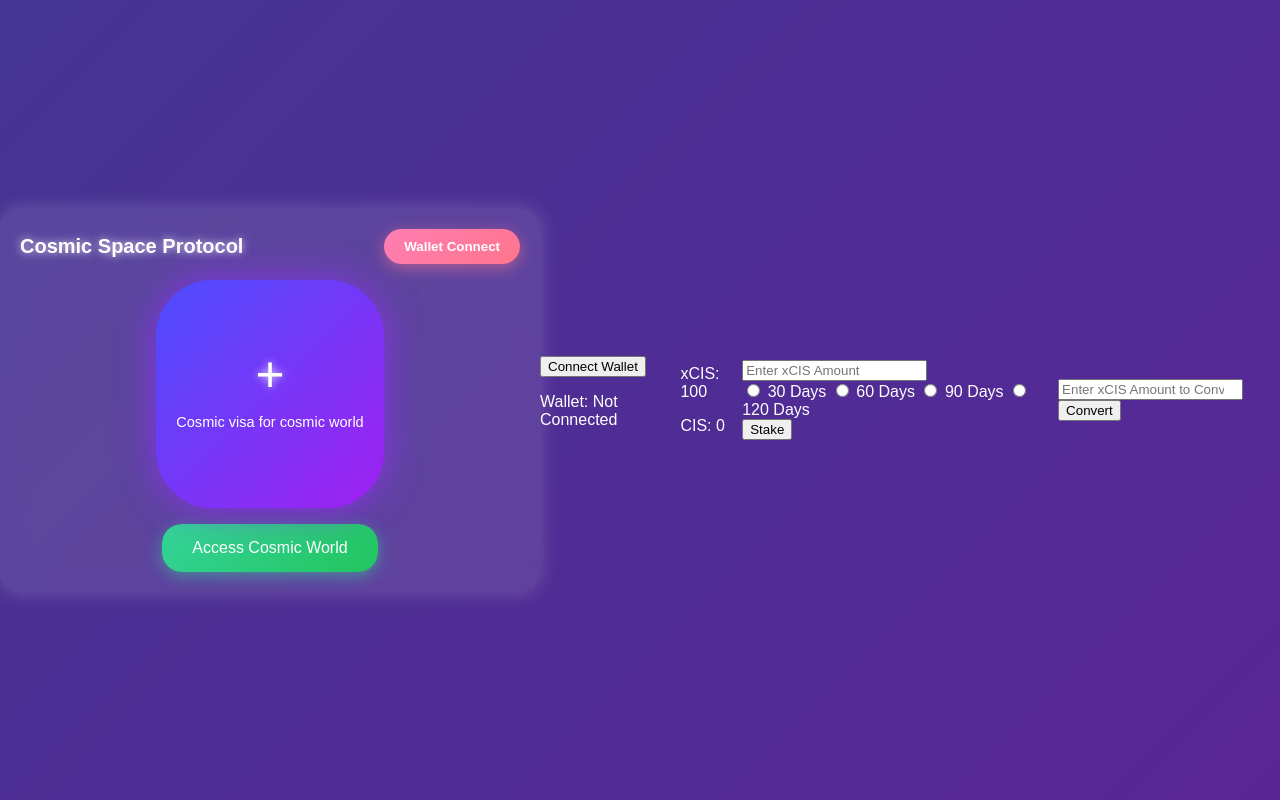
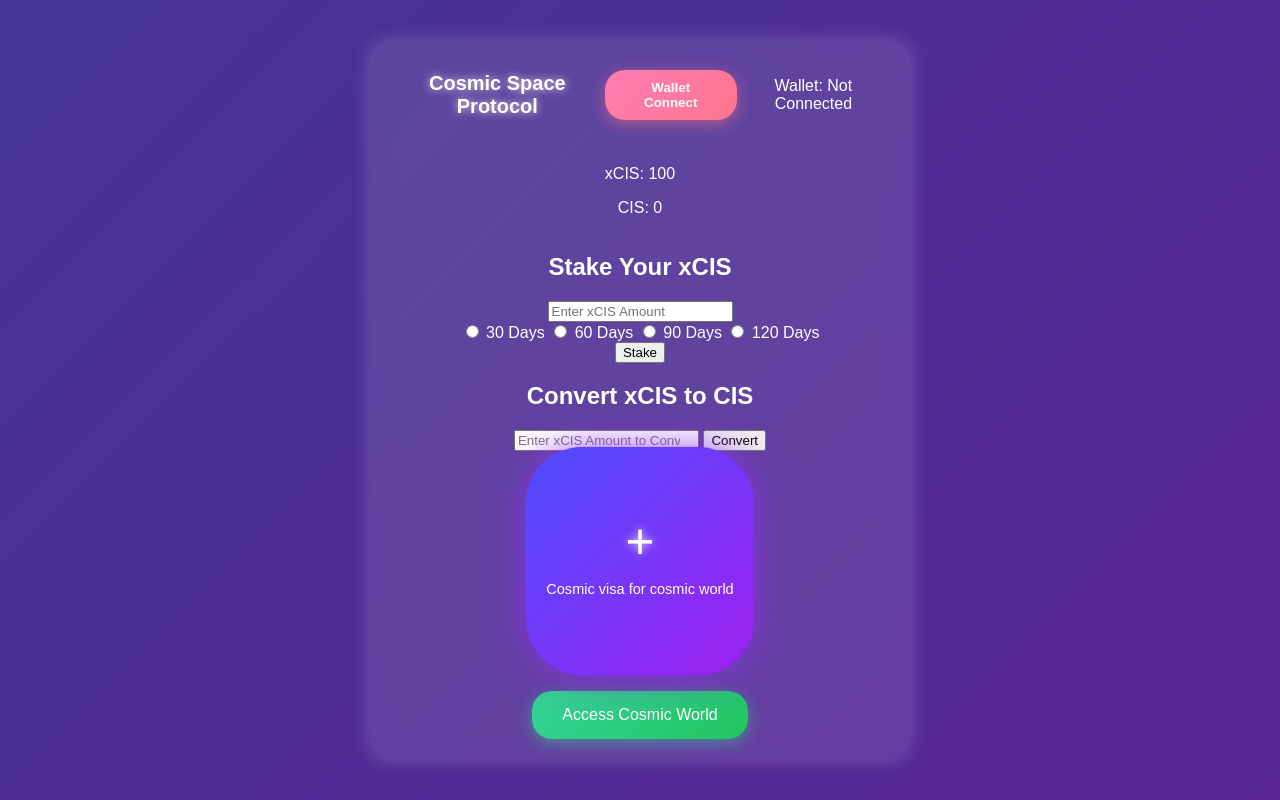
Before and after one commit to iir20/COSMIC-SPACE-PROTOCOL, a plain HTML site: page index.html in a window 1280 px wide. Drawn offline with Linux system fonts and the light colour scheme.

Commit message:
Update index.html

```diff
--- a/index.html
+++ b/index.html
@@ -10,10 +10,43 @@
     <div class="main-container">
         <header>
             <h1>Cosmic Space Protocol</h1>
-            <button class="wallet-connect">Wallet Connect</button>
+            <button class="wallet-connect" id="wallet-connect-btn">Wallet Connect</button>
+            <p class="wallet-address">Wallet: Not Connected</p>
+        </header>
 
-        </header>
         <main>
+            <!-- Balance Display -->
+            <div class="balance-display">
+                <p class="xcis-balance">xCIS: 100</p>
+                <p class="cis-balance">CIS: 0</p>
+            </div>
+
+            <!-- Staking Section -->
+            <div class="staking-section">
+                <h2>Stake Your xCIS</h2>
+                <input id="stake-input" type="number" placeholder="Enter xCIS Amount">
+                <div>
+                    <input type="radio" name="duration" value="30" id="duration-30">
+                    <label for="duration-30">30 Days</label>
+                    <input type="radio" name="duration" value="60" id="duration-60">
+                    <label for="duration-60">60 Days</label>
+                    <input type="radio" name="duration" value="90" id="duration-90">
+                    <label for="duration-90">90 Days</label>
+                    <input type="radio" name="duration" value="120" id="duration-120">
+                    <label for="duration-120">120 Days</label>
+                </div>
+                <button id="stake-btn">Stake</button>
+                <div class="stake-list"></div>
+            </div>
+
+            <!-- Conversion Section -->
+            <div class="conversion-section">
+                <h2>Convert xCIS to CIS</h2>
+                <input id="convert-input" type="number" placeholder="Enter xCIS Amount to Convert">
+                <button id="convert-btn">Convert</button>
+            </div>
+
+            <!-- Access Cosmic World -->
             <div class="visa-container">
                 <button class="add-visa">
                     <span>+</span>
@@ -23,41 +56,7 @@
             <button class="access-btn" onclick="location.href='home.html'">Access Cosmic World</button>
         </main>
     </div>
-    <!-- Wallet Connection -->
-<div>
-    <button id="wallet-connect-btn">Connect Wallet</button>
-    <p class="wallet-address">Wallet: Not Connected</p>
-</div>
-
-<!-- Balances -->
-<div>
-    <p class="xcis-balance">xCIS: 100</p>
-    <p class="cis-balance">CIS: 0</p>
-</div>
-
-<!-- Staking Section -->
-<div>
-    <input id="stake-input" type="number" placeholder="Enter xCIS Amount" />
-    <div>
-        <input type="radio" name="duration" value="30" id="duration-30" />
-        <label for="duration-30">30 Days</label>
-        <input type="radio" name="duration" value="60" id="duration-60" />
-        <label for="duration-60">60 Days</label>
-        <input type="radio" name="duration" value="90" id="duration-90" />
-        <label for="duration-90">90 Days</label>
-        <input type="radio" name="duration" value="120" id="duration-120" />
-        <label for="duration-120">120 Days</label>
-    </div>
-    <button id="stake-btn">Stake</button>
-    <div class="stake-list"></div>
-</div>
-
-<!-- Conversion Section -->
-<div>
-    <input id="convert-input" type="number" placeholder="Enter xCIS Amount to Convert" />
-    <button id="convert-btn">Convert</button>
-</div>
     <script src="script.js"></script>
-      <script src="walletConnect.js"></script>
+    <script src="walletConnect.js"></script>
 </body>
 </html>
```
